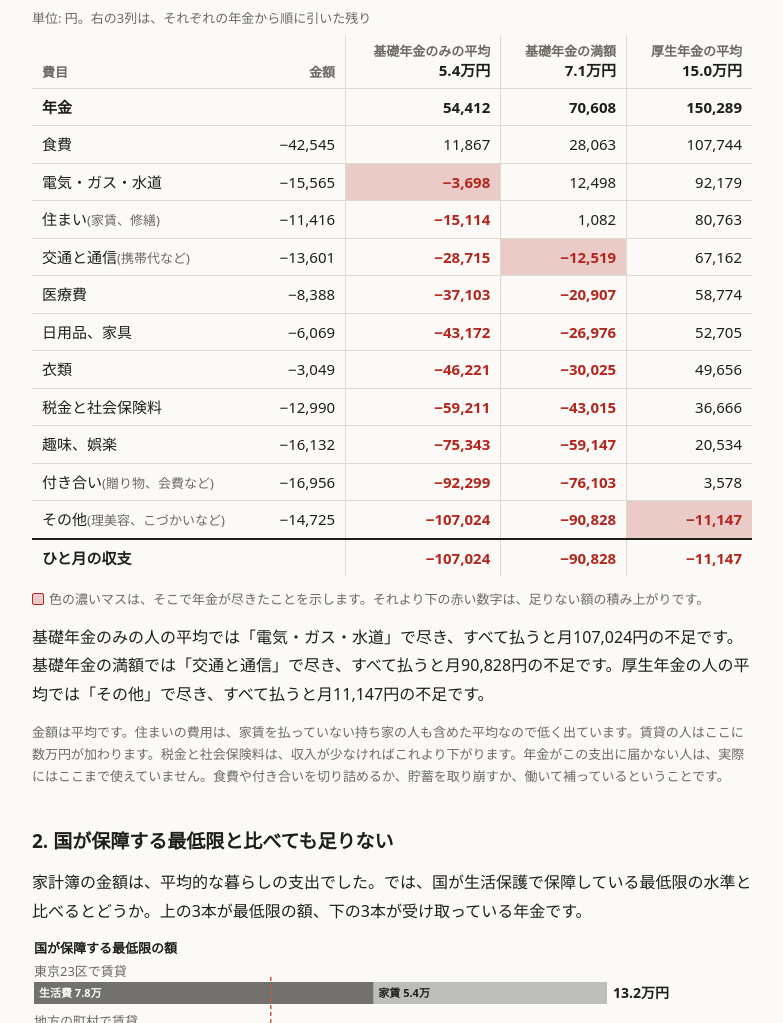
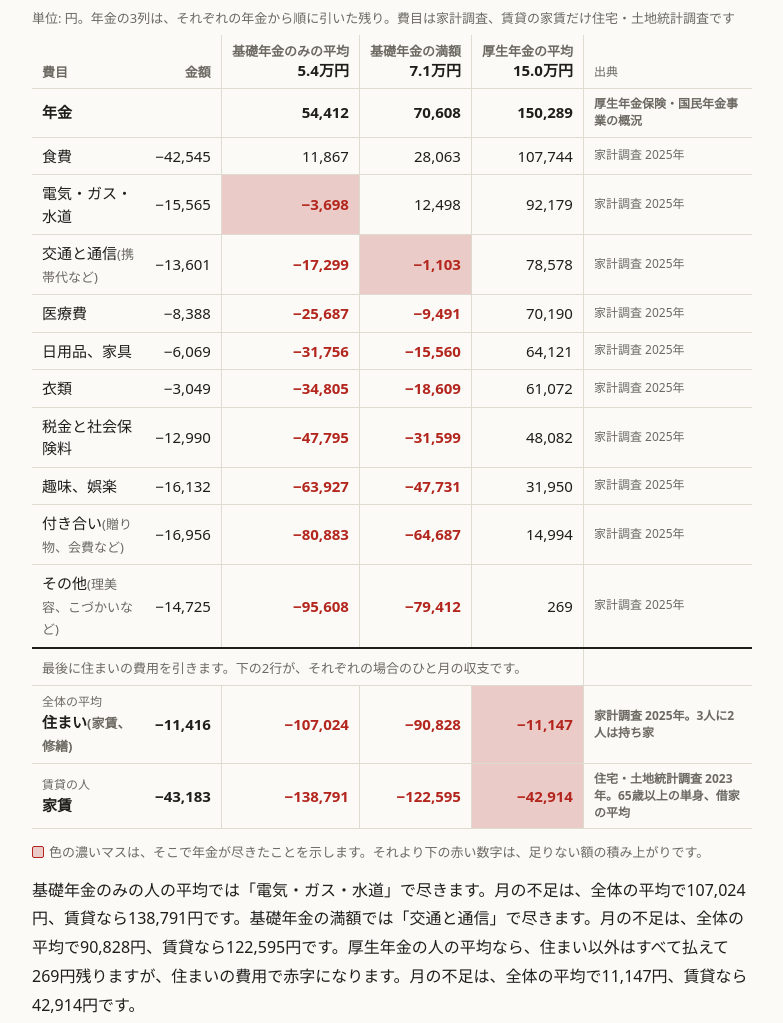
Before and after one commit to tsuki-sola-ai/society, a plain HTML site: page nenkin/index.html in a window 1280 px wide. Shown: the part 667-1690 px from the top of the page, without its empty margins (248-1031 px from the left). Drawn offline with nearby package versions, Linux system fonts and the light colour scheme.

Commit message:
家計簿の住まいを「全体の平均」と「賃貸」に分け、費目ごとの出典を表示
賃貸の家賃は住宅・土地統計調査(2023年)の65歳以上単身・借家の平均。
住宅扶助の上限と実際の家賃の差も本文に明記。

Co-Authored-By: Claude Fable 5.2 <noreply@anthropic.com>
Claude-Session: https://claude.ai/code/session_013K4KJsqeeVopXYhCPX7dWv

```diff
--- /dev/null
+++ b/data/rent.json
@@ -0,0 +1,7 @@
+[
+{"id": "national", "label": "全国", "rent": 43183, "rent_paid": 44183},
+{"id": "aomori", "label": "青森県", "rent": 28300, "rent_paid": 29242},
+{"id": "osaka_pref", "label": "大阪府", "rent": 44117, "rent_paid": 44587},
+{"id": "tokyo", "label": "東京都", "rent": 59442, "rent_paid": 60746},
+{"id": "tokyo_ku", "label": "東京23区", "rent": 64112, "rent_paid": 65821}
+]
--- a/nenkin/index.html
+++ b/nenkin/index.html
@@ -49,11 +49,16 @@ b{font-variant-numeric:tabular-nums}
 .ledger tr.start td{font-weight:600}
 .ledger td.minus{color:var(--bad);font-weight:600}
 .ledger td.first{background:color-mix(in srgb,var(--bad) 22%,transparent)}
-.ledger tr.total td{font-weight:600;border-top:2px solid var(--fg);border-bottom:none}
+.ledger tr.total td{font-weight:600}
 .ledger th.bal,.ledger td.bal{border-left:1px solid var(--line)}
+.ledger .src{font-size:12px;font-weight:400;color:var(--muted);line-height:1.4;border-left:1px solid var(--line)}
+.ledger .srcm{display:none}
+.ledger .case{display:block;font-size:12px;font-weight:400;color:var(--muted)}
+.ledger tr.split td{font-size:13px;color:var(--muted);border-top:2px solid var(--fg);padding-top:10px}
+.ledger tr.total td{border-top:none;border-bottom:1px solid var(--line)}
 .key{display:inline-block;width:12px;height:12px;vertical-align:-1px;margin-right:5px;border-radius:2px}
 .key.first{background:color-mix(in srgb,var(--bad) 22%,transparent);border:1px solid var(--bad)}
-@media (max-width:520px){.ledger{font-size:12px;table-layout:fixed}.ledger th,.ledger td{padding:6px 4px}.ledger th{font-size:11px}.ledger th.num{white-space:normal}.ledger th .amt{font-size:12px}.ledger .sub{display:none}.ledger th:nth-child(2){width:17%}.ledger th.bal{width:19.5%}}
+@media (max-width:520px){.ledger{font-size:12px;table-layout:fixed}.ledger th,.ledger td{padding:6px 4px}.ledger th{font-size:11px}.ledger th.num{white-space:normal}.ledger th .amt{font-size:12px}.ledger .sub{display:none}.ledger .src{display:none}.ledger .srcm{display:block;font-size:10px;font-weight:400;color:var(--muted)}.ledger tr.split td{font-size:11px}.ledger th:nth-child(2){width:17%}.ledger th.bal{width:19.5%}}
 .cards{display:grid;grid-template-columns:repeat(auto-fit,minmax(200px,1fr));gap:12px}
 .card{background:var(--panel);border:1px solid var(--line);border-radius:8px;padding:16px;display:flex;flex-direction:column;gap:4px}
 .big{font-family:"Hiragino Mincho ProN","Noto Serif JP","Yu Mincho",serif;font-size:32px;line-height:1.2;font-variant-numeric:tabular-nums}
@@ -86,14 +91,14 @@ footer{font-size:13px;color:var(--muted)}
     <p>一人暮らしで働いていない65歳以上の人が、実際に毎月使っている金額の平均です。年金から、上から順に引いていきます。</p>
     <div class="scroll">
       <table class="ledger" id="ledger">
-        <caption>単位: 円。右の3列は、それぞれの年金から順に引いた残り</caption>
+        <caption>単位: 円。年金の3列は、それぞれの年金から順に引いた残り。費目は家計調査、賃貸の家賃だけ住宅・土地統計調査です</caption>
         <thead></thead>
         <tbody></tbody>
       </table>
     </div>
     <p class="muted"><span class="key first"></span>色の濃いマスは、そこで年金が尽きたことを示します。それより下の赤い数字は、足りない額の積み上がりです。</p>
     <p id="ledger-result"></p>
-    <p class="muted">金額は平均です。住まいの費用は、家賃を払っていない持ち家の人も含めた平均なので低く出ています。賃貸の人はここに数万円が加わります。税金と社会保険料は、収入が少なければこれより下がります。年金がこの支出に届かない人は、実際にはここまで使えていません。食費や付き合いを切り詰めるか、貯蓄を取り崩すか、働いて補っているということです。</p>
+    <p class="muted">金額は平均です。住まいの費用を最後に分けたのは、持ち家か賃貸かで大きく変わるからです。家計調査の「住まい」は、家賃を払っていない持ち家の人も含めた平均なので低く出ます。賃貸の行では、これを65歳以上の一人暮らしが実際に払っている家賃の平均(月 <b data-n="rent_man">—</b>万円、公営住宅を含む)に置き換えました。地域差は大きく、東京23区では月 <b data-n="rent_ku_man">—</b>万円、青森県では月 <b data-n="rent_aomori_man">—</b>万円です。税金と社会保険料は、収入が少なければこれより下がります。年金がこの支出に届かない人は、実際にはここまで使えていません。食費や付き合いを切り詰めるか、貯蓄を取り崩すか、働いて補っているということです。</p>
   </section>
 
   <section>
@@ -107,7 +112,7 @@ footer{font-size:13px;color:var(--muted)}
       <li><span class="sw" style="background:var(--c1)"></span>厚生年金</li>
     </ul>
     <p>東京23区で賃貸に暮らす場合、最低限の額は生活費 <b data-n="tk_living">—</b>万円と家賃 <b data-n="tk_rent">—</b>万円を合わせた月 <b data-n="need_hi">—</b>万円で、基礎年金のみの人の平均とは <b data-n="gap_hi">—</b>万円の差があります。家賃のかからない持ち家でも、地方で月 <b data-n="own_lo">—</b>万円が必要で、<b data-n="gap_own">—</b>万円足りません。基礎年金は、40年間納めた満額でも月 <b data-n="kiso_full">—</b>万円です。</p>
-    <p class="muted">最低限の額は、生活保護の基準から出しています。食費や光熱費にあたる生活扶助と、家賃にあたる住宅扶助の上限の合計で、68歳の一人暮らしの場合です。医療費と介護費は別に保障されるため、含めていません。家賃は、生活保護が家賃として出す上限額です。東京23区の一人暮らしで月 <b data-n="tk_rent">—</b>万円、青森県の町村で月 <b data-n="ru_rent">—</b>万円で、世間の家賃相場ではありません。東京23区の相場はこれより高いことが多く、保護を受ける人はこの上限に収まる部屋を探すことになります。実際の家賃が上限より安ければ、最低限の額も下がります。地方の家賃は青森県の町村の例で、地域によって上限は異なります。</p>
+    <p class="muted">最低限の額は、生活保護の基準から出しています。食費や光熱費にあたる生活扶助と、家賃にあたる住宅扶助の上限の合計で、68歳の一人暮らしの場合です。医療費と介護費は別に保障されるため、含めていません。家賃は、生活保護が家賃として出す上限額です。東京23区の一人暮らしで月 <b data-n="tk_rent">—</b>万円、青森県の町村で月 <b data-n="ru_rent">—</b>万円で、世間の家賃相場ではありません。東京23区で65歳以上の一人暮らしが実際に払っている家賃は平均で月 <b data-n="rent_ku_man">—</b>万円(2023年)で、上限を上回ります。保護を受ける人は、この上限に収まる部屋を探すことになります。実際の家賃が上限より安ければ、最低限の額も下がります。地方の家賃は青森県の町村の例で、地域によって上限は異なります。</p>
   </section>
 
   <section>
@@ -196,7 +201,7 @@ footer{font-size:13px;color:var(--muted)}
   <section class="final">
     <h2>基礎年金だけでは、一人で暮らしていけない</h2>
     <ol>
-      <li><strong>足りない額は大きい。</strong>一人暮らしの高齢者の平均的な支出は、税金と社会保険料を含めて月 <b data-n="outgo_man">—</b>万円です。基礎年金だけの人の平均 <b data-n="kiso_avg">—</b>万円では、毎月 <b data-n="gap_outgo">—</b>万円足りません。国が生活保護で保障する最低限の額(月 <b data-n="need_lo">—</b>万〜<b data-n="need_hi">—</b>万円)にも届きません。</li>
+      <li><strong>足りない額は大きい。</strong>一人暮らしの高齢者の平均的な支出は、税金と社会保険料を含めて月 <b data-n="outgo_man">—</b>万円です。基礎年金だけの人の平均 <b data-n="kiso_avg">—</b>万円では、毎月 <b data-n="gap_outgo">—</b>万円足りません。賃貸で暮らす人は家賃が平均で月 <b data-n="rent_man">—</b>万円かかり、不足は <b data-n="gap_rent">—</b>万円に広がります。厚生年金の人の平均でも、賃貸なら <b data-n="gap_rent_kosei">—</b>万円足りません。国が生活保護で保障する最低限の額(月 <b data-n="need_lo">—</b>万〜<b data-n="need_hi">—</b>万円)にも届きません。</li>
       <li><strong>該当する人は少なくない。</strong>基礎年金だけの人は <b data-n="kiso_total_man">—</b>万人います。その <b data-n="kiso_under7_pct">—</b>%は年金が月7万円未満で、<b data-n="kiso_women_pct">—</b>%は女性です。</li>
       <li><strong>暮らせているのは、年金以外の支えがあるから。</strong>持ち家、配偶者の年金、仕事などの収入、貯蓄の四つです。年金の少なさがそのまま困窮にならないのは、このどれかを持っている人が多いためです。</li>
       <li><strong>支えを持たない人が、最も厳しい。</strong>都市部で賃貸に一人で暮らし、貯蓄がなく、働けない人です。配偶者との死別は、支えを一度に失う出来事です。厚生年金がある人でも、<b data-n="kosei_under_lo_pct">—</b>%は月 <b data-n="rent_lo_man">—</b>万円未満で、賃貸の一人暮らしでは最低限の額に届きません。</li>
@@ -227,6 +232,7 @@ footer{font-size:13px;color:var(--muted)}
     <ul>
       <li>年金月額の分布: <a href="https://www.mhlw.go.jp/content/001617995.pdf">厚生労働省「令和6年度 厚生年金保険・国民年金事業の概況」</a>参考資料3・4。「基礎年金のみ」は、厚生年金と共済の加入期間がない老齢基礎年金の受給権者と、旧国民年金の受給権者。厚生年金は民間企業の加入者(第1号)で、金額に基礎年金を含みます。公務員などの共済は入っていません。基礎年金のみの「7万円以上」は、7〜8万円の位置にまとめて描いています。</li>
       <li>家計簿: <a href="https://www.stat.go.jp/data/kakei/2025np/pdf/summary.pdf">総務省統計局「家計調査報告(家計収支編)2025年平均結果の概要」</a>の、65歳以上の単身無職世帯。「その他」は、その他の消費支出から交際費を除いた額。費目の呼び名は、分かりやすいように言い換えています。</li>
+      <li>賃貸の家賃: <a href="https://www.e-stat.go.jp/dbview?sid=0004021526">総務省統計局「令和5年住宅・土地統計調査」第124-2-2表</a>の、65歳以上の単身で借家に住む世帯の1か月当たり家賃(家賃0円を含む平均)。公営住宅やURの借家も含みます。</li>
       <li>最低限の額のうち生活費(生活扶助): <a href="https://www.mhlw.go.jp/content/001152601.pdf">厚生労働省「生活扶助基準額の算出方法」</a>と、同省が公表している世帯類型別の例(高齢者単身世帯・68歳、令和8年10月)。例の金額は二次情報で確認しました。75歳以上はこれよりやや低くなります。</li>
       <li>最低限の額のうち家賃(住宅扶助): 厚生労働省の通知で定められた単身世帯の限度額。東京23区は53,700円、地方の例は青森県の3級地(町村部)で30,000円。<a href="https://kobekoubora.life.coocan.jp/202004juutakufujo.pdf">令和2年4月時点の限度額一覧の写し</a>などで確認しました。限度額は都道府県や市によって異なり、単身ではおよそ2.5万〜5.4万円の幅があります。支給されるのは、限度額までの実際の家賃です。</li>
       <li>年金の平均額と満額: 平均は上と同じ「事業の概況」(令和6年度末)。基礎年金の満額は<a href="https://www.nenkin.go.jp/oshirase/taisetu/kojin/2026/202604/0401.html">日本年金機構「令和8年4月分からの年金額等について」</a>。</li>
@@ -254,7 +260,7 @@ const load = (name) => fetch('../data/' + name + '.json').then((r) => { if (!r.o
 
 const loadObs = () => fetch('../data/observations.csv').then((r) => { if (!r.ok) throw new Error('observations'); return r.text(); }).then((t) => d3.csvParse(t));
 
-Promise.all([...['pension', 'thresholds', 'reach', 'pension_avg', 'kakei', 'supports', 'outlook'].map(load), loadObs()]).then(([pension, thresholds, reach, pensionAvg, kakei, supports, outlook, obs]) => {
+Promise.all([...['pension', 'thresholds', 'reach', 'pension_avg', 'kakei', 'supports', 'outlook', 'rent'].map(load), loadObs()]).then(([pension, thresholds, reach, pensionAvg, kakei, supports, outlook, rents, obs]) => {
   const total = (pick, below) => d3.sum(pension.filter((r) => below == null || r.low < below), pick);
   const kiso = total((r) => r.kiso), kisoUnder7 = total((r) => r.kiso, 7), kisoWomen = total((r) => r.kiso_f);
   const kosei = total((r) => r.kosei);
@@ -266,19 +272,21 @@ Promise.all([...['pension', 'thresholds', 'reach', 'pension_avg', 'kakei', 'supp
   const rentLoMan = Math.round(needLo / 1e4), rentHiMan = Math.round(needHi / 1e4);
   const koseiUnderLo = total((r) => r.kosei, rentLoMan), koseiUnderHi = total((r) => r.kosei, rentHiMan);
   const man1 = (yen) => (yen / 1e4).toFixed(1);
-  // 家計簿: 上から順に引いて、どの費目で年金が尽きるかを求める
+  // 家計簿: 住まい以外を上から順に引き、最後に住まいを2通り(全体の平均、賃貸の人の家賃)で引く
+  const home = kakei.find((r) => r.id === 'housing'), common = kakei.filter((r) => r.id !== 'housing');
+  const rent = Object.fromEntries(rents.map((r) => [r.id, r.rent]));
   const settle = (income) => {
     let balance = income, ranOutAt = -1;
-    const rows = kakei.map((item, i) => {
+    const rows = common.map((item, i) => {
       balance -= item.amount;
       if (balance < 0 && ranOutAt < 0) ranOutAt = i;
       return {item, balance};
     });
-    return {rows, ranOutAt, final: balance};
+    return {rows, ranOutAt, before: balance, finalAvg: balance - home.amount, finalRent: balance - rent.national};
   };
   const spendTotal = d3.sum(kakei.filter((r) => r.kind === 'spend'), (r) => r.amount), outgoTotal = d3.sum(kakei, (r) => r.amount);
   const sup = Object.fromEntries(supports.map((r) => [r.id, r.value]));
-  const paidBeforeEmpty = (income) => { const k = settle(income).ranOutAt; return k < 0 ? '' : kakei.slice(0, k + 1).map((r) => r.label.replace(/\(.*\)$/, '')).join('と'); };
+  const paidBeforeEmpty = (income) => { const k = settle(income).ranOutAt; return k < 0 ? '' : common.slice(0, k + 1).map((r) => r.label.replace(/\(.*\)$/, '')).join('と'); };
   const tk0 = thresholds.find((r) => r.id === 'tokyo'), ru0 = thresholds.find((r) => r.id === 'rural');
   const n = {
     kiso_total_man: comma(Math.round(kiso / 1e4)),
@@ -295,6 +303,9 @@ Promise.all([...['pension', 'thresholds', 'reach', 'pension_avg', 'kakei', 'supp
     spend_man: man1(spendTotal), ran_out: paidBeforeEmpty(avg.kiso),
     outgo_man: man1(outgoTotal), gap_outgo: man1(outgoTotal - avg.kiso),
     other_income_pct: (100 - sup.pension_only).toFixed(1),
+    rent_man: man1(rent.national), rent_ku_man: man1(rent.tokyo_ku), rent_aomori_man: man1(rent.aomori),
+    outgo_rent_man: man1(outgoTotal - home.amount + rent.national), gap_rent: man1(outgoTotal - home.amount + rent.national - avg.kiso),
+    gap_rent_kosei: man1(outgoTotal - home.amount + rent.national - avg.kosei),
     tk_living: man1(tk0.living), tk_rent: man1(tk0.rent), ru_rent: man1(ru0.rent),
     need_lo: man1(needLo), need_hi: man1(needHi), own_lo: man1(ownLo), own_hi: man1(ownHi),
     kiso_avg: man1(avg.kiso), kiso_full: man1(avg.kiso_full),
@@ -424,38 +435,60 @@ Promise.all([...['pension', 'thresholds', 'reach', 'pension_avg', 'kakei', 'supp
   ].map((inc) => Object.assign(inc, settle(inc.amount)));
   const mk = (tag, text, cls) => { const e = document.createElement(tag); if (text != null) e.textContent = text; if (cls) e.className = cls; return e; };
   const yen = (v) => (v < 0 ? '−' : '') + comma(Math.abs(v));
-  const itemCell = (label) => {
+  const itemCell = (label, src) => {
     const td = mk('td'), m = label.match(/^(.*?)(\(.*\))$/);
     if (m) td.append(m[1], mk('span', m[2], 'sub')); else td.textContent = label;
+    if (src) td.append(mk('span', src, 'srcm'));
     return td;
   };
+  const SRC = {pension: '厚生年金保険・国民年金事業の概況', kakei: '家計調査 2025年', rent: '住宅・土地統計調査 2023年'};
   const headRow = mk('tr');
   headRow.append(mk('th', '費目'), mk('th', '金額', 'num'));
   incomes.forEach((inc) => { const th = mk('th', null, 'num bal'); th.append(inc.head, mk('span', man1(inc.amount) + '万円', 'amt')); headRow.append(th); });
+  headRow.append(mk('th', '出典', 'src'));
   document.querySelector('#ledger thead').replaceChildren(headRow);
   const body = [];
   const start = mk('tr', null, 'start');
   start.append(mk('td', '年金'), mk('td', '', 'num'));
   incomes.forEach((inc) => start.append(mk('td', comma(inc.amount), 'num bal')));
+  start.append(mk('td', SRC.pension, 'src'));
   body.push(start);
-  kakei.forEach((item, i) => {
+  common.forEach((item, i) => {
     const tr = mk('tr');
     tr.append(itemCell(item.label), mk('td', '−' + comma(item.amount), 'num'));
     incomes.forEach((inc) => {
       const bal = inc.rows[i].balance;
       tr.append(mk('td', yen(bal), 'num bal' + (bal < 0 ? ' minus' : '') + (i === inc.ranOutAt ? ' first' : '')));
     });
+    tr.append(mk('td', SRC.kakei, 'src'));
     body.push(tr);
   });
-  const totalRow = mk('tr', null, 'total');
-  totalRow.append(mk('td', 'ひと月の収支'), mk('td', '', 'num'));
-  incomes.forEach((inc) => totalRow.append(mk('td', (inc.final < 0 ? '−' : '+') + comma(Math.abs(inc.final)), 'num bal' + (inc.final < 0 ? ' minus' : ''))));
-  body.push(totalRow);
+  // 住まいの費用で2通りに分かれる。それぞれの行の残りが、ひと月の収支になる
+  const split = mk('tr', null, 'split');
+  const splitCell = mk('td', '最後に住まいの費用を引きます。下の2行が、それぞれの場合のひと月の収支です。');
+  splitCell.colSpan = 5;
+  split.append(splitCell, mk('td', '', 'src'));
+  body.push(split);
+  const closing = (label, sub, amount, key, src, srcMobile) => {
+    const tr = mk('tr', null, 'total');
+    const td = itemCell(label, srcMobile);
+    td.insertBefore(mk('span', sub, 'case'), td.firstChild);
+    tr.append(td, mk('td', '−' + comma(amount), 'num'));
+    incomes.forEach((inc) => {
+      const v = inc[key];
+      tr.append(mk('td', (v < 0 ? '−' : '+') + comma(Math.abs(v)), 'num bal' + (v < 0 ? ' minus' : '') + (inc.before >= 0 && v < 0 ? ' first' : '')));
+    });
+    tr.append(mk('td', src, 'src'));
+    return tr;
+  };
+  body.push(closing('住まい(家賃、修繕)', '全体の平均', home.amount, 'finalAvg', SRC.kakei + '。3人に2人は持ち家', null));
+  body.push(closing('家賃', '賃貸の人', rent.national, 'finalRent', SRC.rent + '。65歳以上の単身、借家の平均', '出典: ' + SRC.rent));
   document.querySelector('#ledger tbody').replaceChildren(...body);
   const plain = (label) => label.replace(/\(.*\)$/, '');
   document.getElementById('ledger-result').textContent = incomes.map((inc) =>
-    inc.ranOutAt < 0 ? inc.label + 'なら、すべて払っても月' + comma(inc.final) + '円残ります。'
-      : inc.label + 'では「' + plain(kakei[inc.ranOutAt].label) + '」で尽き、すべて払うと月' + comma(-inc.final) + '円の不足です。').join('');
+    (inc.ranOutAt < 0 ? inc.label + 'なら、住まい以外はすべて払えて' + comma(inc.before) + '円残りますが、住まいの費用で赤字になります。'
+      : inc.label + 'では「' + plain(common[inc.ranOutAt].label) + '」で尽きます。')
+    + '月の不足は、全体の平均で' + comma(-inc.finalAvg) + '円、賃貸なら' + comma(-inc.finalRent) + '円です。').join('');
 
   // 最低限の額と年金の比較(横棒)
   const nel = document.getElementById('need');
```
Also changed, not shown: data/questions.json (+10 -0 lines), 1 other file.
